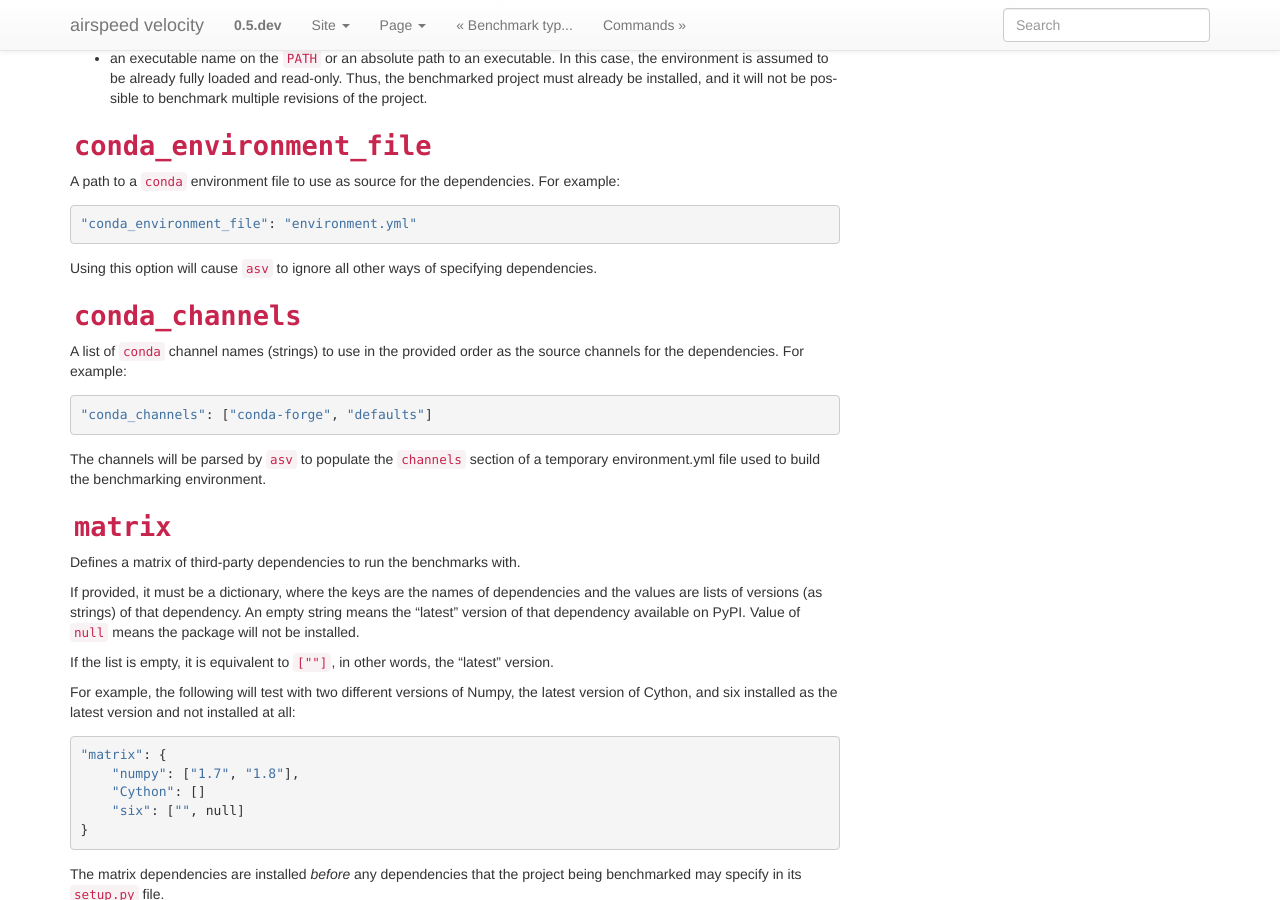
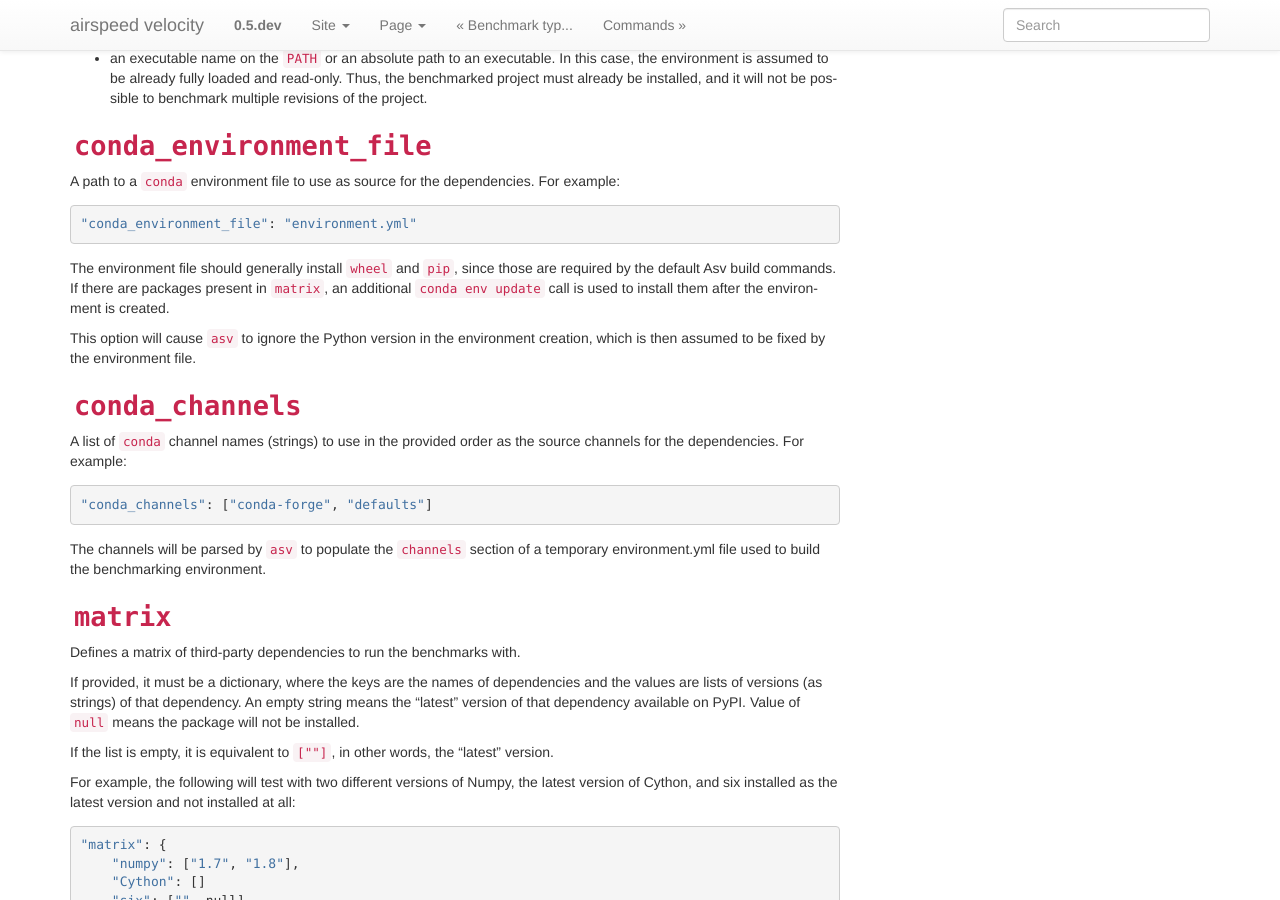
Before and after one commit to airspeed-velocity/asv, a Sphinx documentation site: the page built from docs/source/asv.conf.json.rst, in a window 1280 px wide and 900 px high, scrolled down 3029 px. Built offline with Sphinx 7.4.7, drawn with Linux system fonts in a browser that asks for light colours; the version number is read from the project's files by our own code.

Commit message:
With user-specified conda env file, add matrix packages via conda env update

```diff
--- a/docs/source/asv.conf.json.rst
+++ b/docs/source/asv.conf.json.rst
@@ -179,8 +179,14 @@ dependencies. For example::
 
     "conda_environment_file": "environment.yml"
 
-Using this option will cause ``asv`` to ignore all other ways of
-specifying dependencies.
+The environment file should generally install ``wheel`` and ``pip``,
+since those are required by the default Asv build commands.  If there
+are packages present in ``matrix``, an additional ``conda env update``
+call is used to install them after the environment is created.
+
+This option will cause ``asv`` to ignore the Python version in the
+environment creation, which is then assumed to be fixed by the
+environment file.
 
 ``conda_channels``
 ------------------
```
Also changed, not shown: 3 other files.
